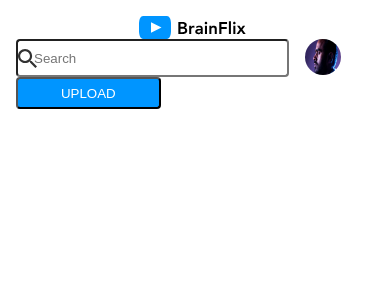
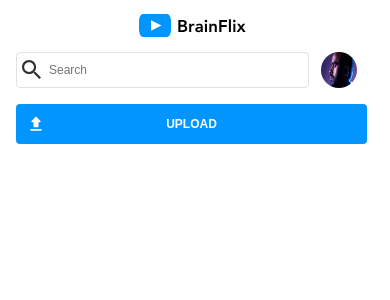
Before and after one commit to Chao-Meng/chao-meng-brainflix, a React (Create React App) app in the folder chao-meng-brainflix/: page / in a window 390 px wide. Shown: the top 300 px of the page. Built offline with nearby package versions, Linux system fonts and the light colour scheme.

Commit message:
finished mobile version header

```diff
--- a/chao-meng-brainflix/src/components/Header/Header.scss
+++ b/chao-meng-brainflix/src/components/Header/Header.scss
@@ -4,44 +4,60 @@
     &__title{
         display:flex;
         justify-content: center;
-        margin-top:1rem;
+        margin:0.9rem auto;
     }
     &__container{
         display:flex;
         &--left{
             display:flex;
             flex-direction: column;
-            width:70%;
+            width:75%;
             margin-left:1rem;
+            gap:1rem;
         }
         &--right{
             width:10%;
         }
     }
     &__input{
-    //width:50%;
     height:2rem;
     background-image: url("../../assets/icons/search.svg");
-    background-size:7%;
-    background-position: 1rem center;
-    background-position:left;
+    background-size:6.5%;
+    background-position: 0.3rem center;
     background-repeat:no-repeat;
     align-items: center;
-    padding-left:1rem;
+    padding-left:2rem;
+    font-size:0.75rem;
     border-radius: 4px;
+    border:1px  solid $Mercury;
     }
     &__button{
-        width:53%;
-        height:2rem;
+        width:120%;
+        height:2.5rem;
         border-radius: 4px;
         color:$White;
         background-color:$BrainFlix-Blue;
+        border:none;
+        font-size:0.75rem;
+        font-weight:bold;
+        position:relative;
+        &::before{
+            content: "";
+            background-image: url("../../assets/icons/upload.svg");
+            background-size: contain;
+            width: 20px;
+            height: 20px;
+            position: absolute;
+            left: 10px;
+            top: 50%;
+            transform: translateY(-50%);
     }
+}
     &__avatar{
         width:2.25rem;
         height:2.25rem;
         border-radius: 50%;
         margin-right:1rem;
-        margin-left:1rem;
+        margin-left:0.8rem;
     }
 }
--- a/chao-meng-brainflix/src/styles/global.scss
+++ b/chao-meng-brainflix/src/styles/global.scss
@@ -3,4 +3,5 @@
 box-sizing:content-box;
 }.body{
     margin:0;
+    font-family:"Avenir Next";
 }
```
